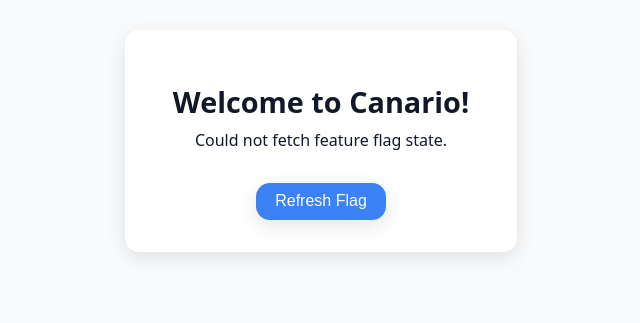
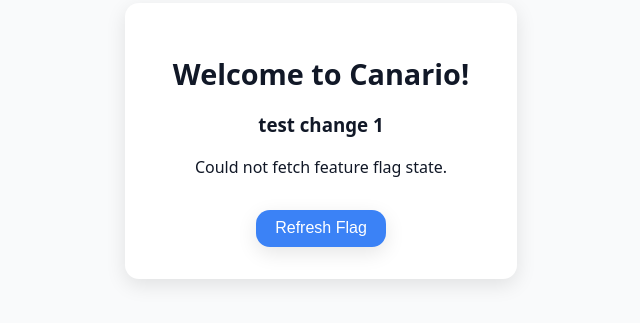
Before and after one commit to luctra02/canario-template, a plain HTML site: page site/index.html in a window 1280 px wide. Shown: the part 259-582 px from the top of the page, without its empty margins (319-959 px from the left). Drawn offline with Linux system fonts and the light colour scheme; no server answers.

Commit message:
test deployment with change on the webpage

```diff
--- a/site/index.html
+++ b/site/index.html
@@ -8,6 +8,7 @@
   <body>
     <div class="container">
       <h1>Welcome to Canario!</h1>
+      <h3>test change 1</h3>
       <p id="flag-status">Checking feature flag...</p>
       <button onclick="checkFeatureFlag()">Refresh Flag</button>
     </div>
```
Also changed, not shown: .gitlab-ci.yml.
